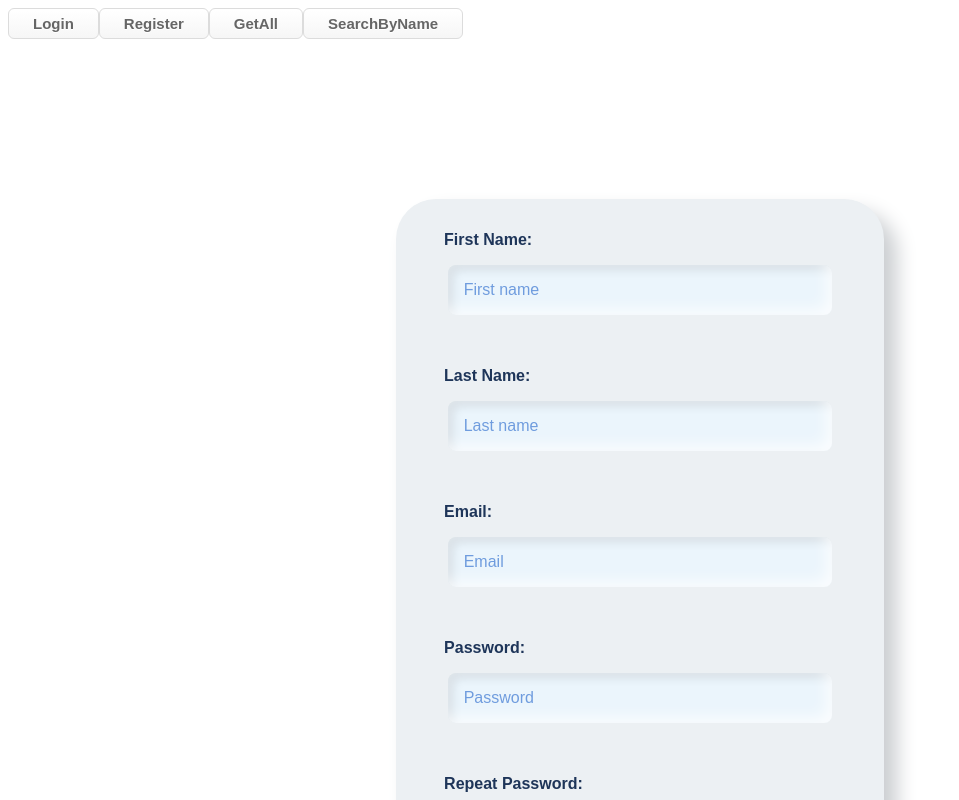
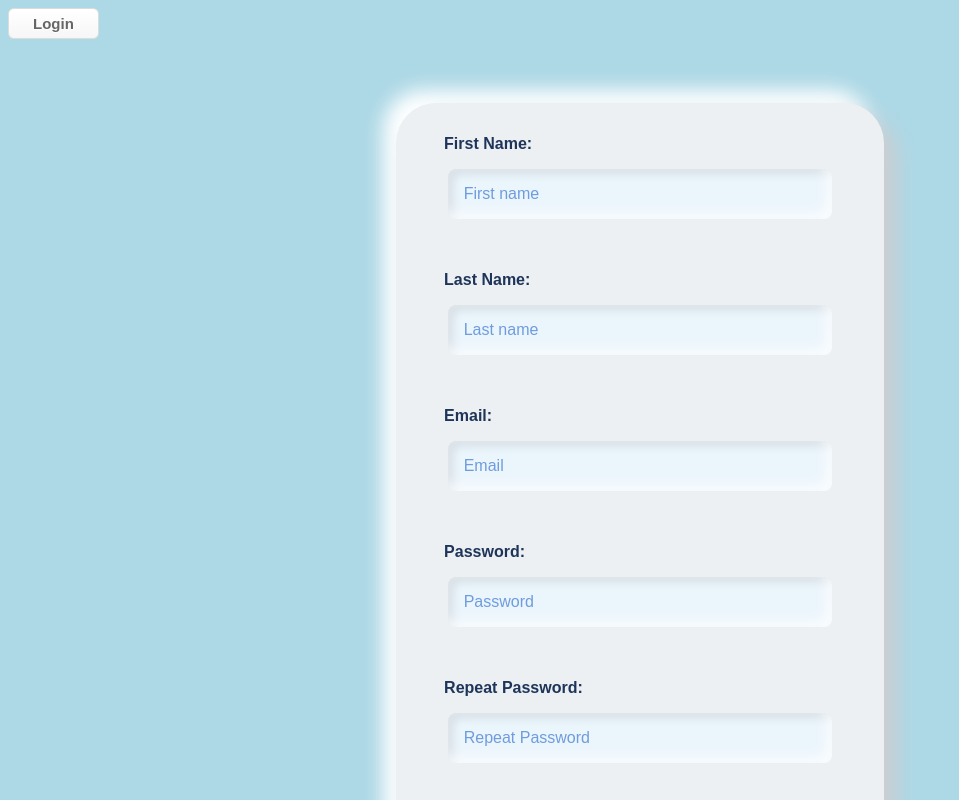
Before and after one commit to EricB-59/NurseProject_FE-Angular, an Angular app: page / in a window 1280 px wide. Shown: the top 800 px of the page, without its empty margins (0-959 px from the left). Built offline with nearby package versions, Linux system fonts and the light colour scheme.

Commit message:
updated workflow and css

```diff
--- a/src/app/app.component.html
+++ b/src/app/app.component.html
@@ -1,7 +1,7 @@
-<nav>
+<!-- <nav>
   <a class="button" routerLink="/login">Login</a>
   <a class="button" routerLink="/register">Register</a>
   <a class="button" routerLink="/getAll">GetAll</a>
   <a class="button" routerLink="/searchByName">SearchByName</a>
-</nav>
+</nav> -->
 <router-outlet />
--- a/src/app/get-all-nurses/get-all-nurses.component.css
+++ b/src/app/get-all-nurses/get-all-nurses.component.css
@@ -55,3 +55,31 @@ table {
     width: 80px;
     height: 60px;
   }
+
+  .button {
+    box-shadow: inset 0 1px 0 0 #ffffff;
+    background: #ffffff linear-gradient(to bottom, #ffffff 5%, #f6f6f6 100%);
+    border-radius: 6px;
+    border: 1px solid #dcdcdc;
+    display: inline-block;
+    cursor: pointer;
+    color: #666666;
+    font-family: Arial, sans-serif;
+    font-size: 15px;
+    font-weight: bold;
+    padding: 6px 24px;
+    text-decoration: none;
+    text-shadow: 0 1px 0 #ffffff;
+    outline: 0;
+  }
+  .activebutton {
+    box-shadow: inset 0 1px 0 0 #dcecfb;
+    background: #bddbfa linear-gradient(to bottom, #bddbfa 5%, #80b5ea 100%);
+    border: 1px solid #84bbf3;
+    color: #ffffff;
+    text-shadow: 0 1px 0 #528ecc;
+  }
+
+  #logout{
+    float: right;
+  }
--- a/src/app/get-all-nurses/get-all-nurses.component.html
+++ b/src/app/get-all-nurses/get-all-nurses.component.html
@@ -1,3 +1,8 @@
+<nav>
+    <a class="button" routerLink="/searchByName">SearchByName</a>
+    <a class="button" id="logout" routerLink="/register">Logout</a>
+</nav>
+
 <table>
     <tr>
         <th>First Name:</th>
@@ -5,11 +10,11 @@
         <th>Email</th>
         <th>Profile</th>
     </tr>
-     <tr *ngFor="let nurse of nurses; let i = index">
-    <td>{{nurse.first_name}}</td>
-    <td>{{nurse.last_name}}</td>
-    <td>{{nurse.email}}</td>
-    <td><img src={{nurse.src}} alt=""></td>
+    <tr *ngFor="let nurse of nurses; let i = index">
+        <td>{{nurse.first_name}}</td>
+        <td>{{nurse.last_name}}</td>
+        <td>{{nurse.email}}</td>
+        <td><img src={{nurse.src}} alt=""></td>
     </tr>
 
 </table>
--- a/src/app/login-nurses/login-nurses.component.css
+++ b/src/app/login-nurses/login-nurses.component.css
@@ -74,3 +74,27 @@ h1{
     font-size: 16px;
     color: #1E3559;
   }
+
+  .button {
+    box-shadow: inset 0 1px 0 0 #ffffff;
+    background: #ffffff linear-gradient(to bottom, #ffffff 5%, #f6f6f6 100%);
+    border-radius: 6px;
+    border: 1px solid #dcdcdc;
+    display: inline-block;
+    cursor: pointer;
+    color: #666666;
+    font-family: Arial, sans-serif;
+    font-size: 15px;
+    font-weight: bold;
+    padding: 6px 24px;
+    text-decoration: none;
+    text-shadow: 0 1px 0 #ffffff;
+    outline: 0;
+  }
+  .activebutton {
+    box-shadow: inset 0 1px 0 0 #dcecfb;
+    background: #bddbfa linear-gradient(to bottom, #bddbfa 5%, #80b5ea 100%);
+    border: 1px solid #84bbf3;
+    color: #ffffff;
+    text-shadow: 0 1px 0 #528ecc;
+  }
--- a/src/app/login-nurses/login-nurses.component.html
+++ b/src/app/login-nurses/login-nurses.component.html
@@ -1,3 +1,7 @@
+<nav>
+    <a class="button" routerLink="/register">Register</a>
+</nav>
+
 <div>
     <form [formGroup]="form" (submit)="login()" class="custom-form">
         <h1>Login</h1>
--- a/src/app/login-nurses/login-nurses.component.ts
+++ b/src/app/login-nurses/login-nurses.component.ts
@@ -1,7 +1,7 @@
 import {Component, inject} from '@angular/core';
 import { FormControl, FormGroup } from '@angular/forms';
 import {NurseService} from '../nurses/nurse.service';
-
+import { Router } from '@angular/router';
 @Component({
   selector: 'app-login-nurses',
   templateUrl: './login-nurses.component.html',
@@ -9,6 +9,7 @@ import {NurseService} from '../nurses/nurse.service';
   providers: [NurseService],
 })
 export class LoginNursesComponent {
+  constructor(private router: Router) {}
   existe: boolean = false;
   email: any = '';
   password: any = '';
@@ -32,6 +33,7 @@ export class LoginNursesComponent {
       return;
     } else {
       this.existe = true;
+      this.router.navigate(['/getAll']);
     }
   }
 }
--- a/src/app/register-nurses/register-nurses.component.css
+++ b/src/app/register-nurses/register-nurses.component.css
@@ -29,7 +29,7 @@ form {
     background-color: #ecf0f3;
     box-shadow: 13px 13px 20px #cbced1, -13px -13px 20px #ffffff;
     color: black;
-    margin-top: 10rem;
+    margin-top: 4rem;
     font-family: Arial, sans-serif;
 }
 
@@ -153,3 +153,28 @@ form button:hover {
     font-size: 16px;
     color: #1E3559;
 }
+
+
+.button {
+    box-shadow: inset 0 1px 0 0 #ffffff;
+    background: #ffffff linear-gradient(to bottom, #ffffff 5%, #f6f6f6 100%);
+    border-radius: 6px;
+    border: 1px solid #dcdcdc;
+    display: inline-block;
+    cursor: pointer;
+    color: #666666;
+    font-family: Arial, sans-serif;
+    font-size: 15px;
+    font-weight: bold;
+    padding: 6px 24px;
+    text-decoration: none;
+    text-shadow: 0 1px 0 #ffffff;
+    outline: 0;
+  }
+  .activebutton {
+    box-shadow: inset 0 1px 0 0 #dcecfb;
+    background: #bddbfa linear-gradient(to bottom, #bddbfa 5%, #80b5ea 100%);
+    border: 1px solid #84bbf3;
+    color: #ffffff;
+    text-shadow: 0 1px 0 #528ecc;
+  }
--- a/src/app/register-nurses/register-nurses.component.html
+++ b/src/app/register-nurses/register-nurses.component.html
@@ -1,3 +1,8 @@
+<nav>
+  <a class="button" routerLink="/login">Login</a>
+
+</nav>
+
 <form [formGroup]="form" (submit)="register()">
   <label>
     First Name:
--- a/src/app/search-by-name-nurses/search-by-name-nurses.component.css
+++ b/src/app/search-by-name-nurses/search-by-name-nurses.component.css
@@ -87,3 +87,31 @@ div {
     margin-bottom: 10px;
     color: #1E3559;
   }
+
+  .button {
+    box-shadow: inset 0 1px 0 0 #ffffff;
+    background: #ffffff linear-gradient(to bottom, #ffffff 5%, #f6f6f6 100%);
+    border-radius: 6px;
+    border: 1px solid #dcdcdc;
+    display: inline-block;
+    cursor: pointer;
+    color: #666666;
+    font-family: Arial, sans-serif;
+    font-size: 15px;
+    font-weight: bold;
+    padding: 6px 24px;
+    text-decoration: none;
+    text-shadow: 0 1px 0 #ffffff;
+    outline: 0;
+  }
+  .activebutton {
+    box-shadow: inset 0 1px 0 0 #dcecfb;
+    background: #bddbfa linear-gradient(to bottom, #bddbfa 5%, #80b5ea 100%);
+    border: 1px solid #84bbf3;
+    color: #ffffff;
+    text-shadow: 0 1px 0 #528ecc;
+  }
+
+  #logout{
+    float: right;
+  }
--- a/src/app/search-by-name-nurses/search-by-name-nurses.component.html
+++ b/src/app/search-by-name-nurses/search-by-name-nurses.component.html
@@ -1,3 +1,8 @@
+<nav>
+    <a class="button" routerLink="/getAll">GetAll</a>
+    <a class="button" id="logout" routerLink="/register">Logout</a>
+</nav>
+
 <form [formGroup]="searchName" (submit)="submitSearch()">
     <label for="name" id="nameLabel"> NAME </label>
     <input type="text" formControlName="name" id="nameInput">
--- a/src/styles.css
+++ b/src/styles.css
@@ -3,4 +3,5 @@ body {
   font-family: "Roboto", sans-serif;
   font-weight: 400;
   font-style: normal;
+  background-color: lightblue;
 }
```
